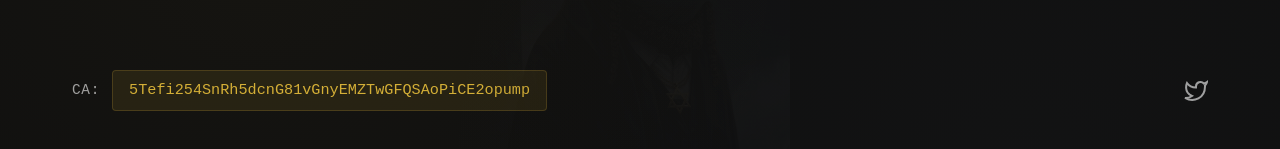
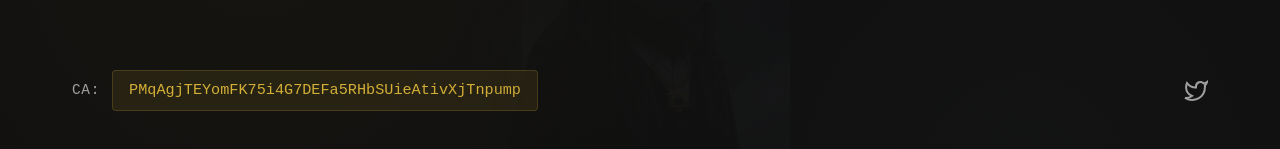
Before and after one commit to a05cramer-ctrl/jewhale, a React (Vite) app: page / in a window 1280 px wide. Shown: the part 2863-3012 px from the top of the page. Built offline with nearby package versions, Linux system fonts and the light colour scheme.

Commit message:
Update contract address in App component to new value

```diff
--- a/src/App.tsx
+++ b/src/App.tsx
@@ -4,7 +4,7 @@ import whaleImage from './fb72db54-468c-4e3f-a88f-564908b877f8.png'
 
 function App() {
   const [copied, setCopied] = useState(false)
-  const contractAddress = '5Tefi254SnRh5dcnG81vGnyEMZTwGFQSAoPiCE2opump'
+  const contractAddress = 'PMqAgjTEYomFK75i4G7DEFa5RHbSUieAtivXjTnpump'
 
   const copyToClipboard = () => {
     navigator.clipboard.writeText(contractAddress)
```
